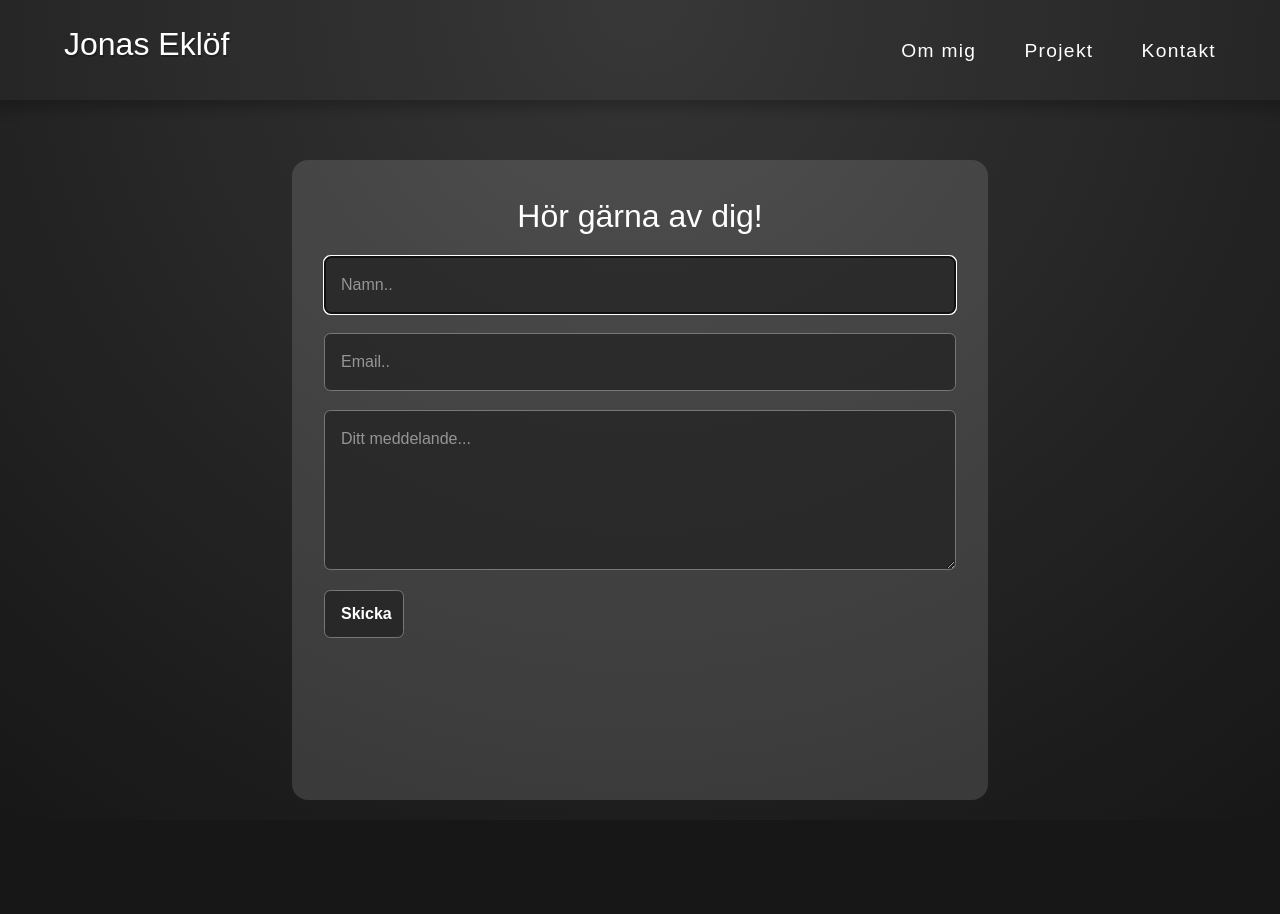
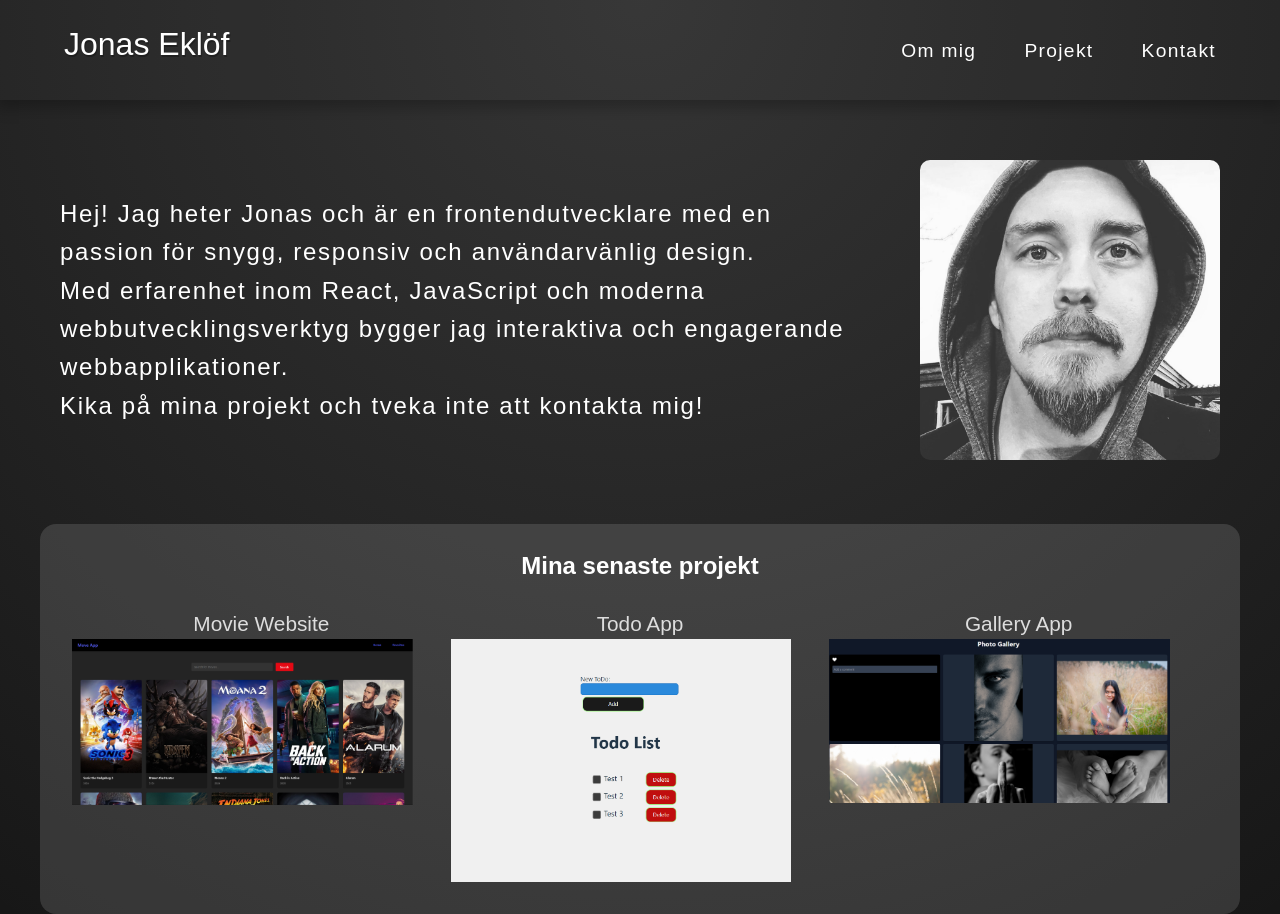
Before and after one commit to Jonas-Eklof/Javascript-2-Examinationsuppgift, a React (Vite) app: page /#/om-mig in a window 1280 px wide. Before the commit this address led to /#/kontakt. Before the commit the page ends 820 px from the top, so only its background shows below. Built offline with nearby package versions, Linux system fonts and the light colour scheme; a web font is replaced by a local one.

Commit message:
ändrade margin på första sidan

```diff
--- a/src/pages/OmMig.css
+++ b/src/pages/OmMig.css
@@ -1,6 +1,7 @@
 .hero {
   text-align: left;
   margin: 5% auto;
+  margin-bottom: 1.5rem;
   margin-top: 20px;
   padding: 20px;
   display: flex;
@@ -41,7 +42,6 @@
   background-color: #d9d9d928;
   border-radius: 1rem;
   padding: 2rem;
-  margin-top: 2.5rem;
   text-align: center;
   opacity: 0;
   animation: slideUp 1.2s linear forwards;
```
